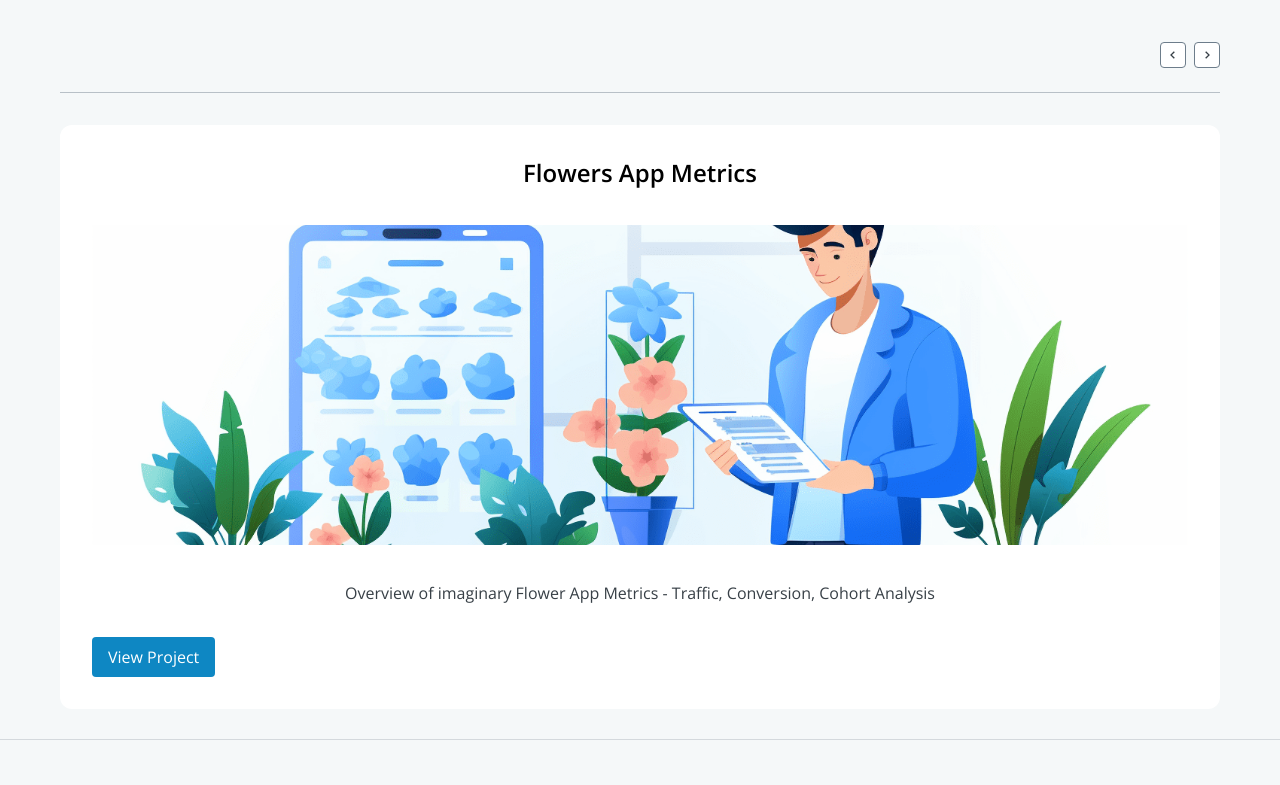
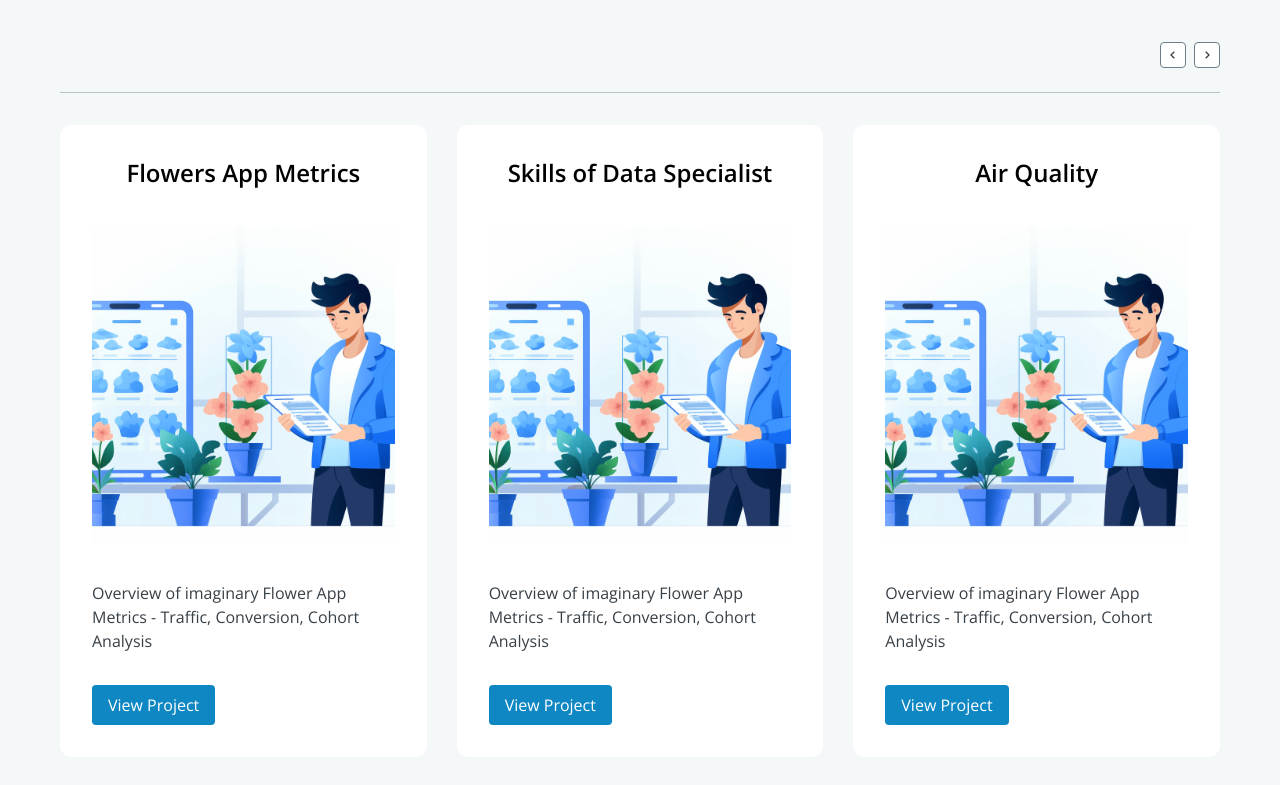
Before and after one commit to raports/raports-website, a Next.js app: page / in a window 1280 px wide. Shown: the part 3560-4345 px from the top of the page. Built offline with nearby package versions, Linux system fonts and the light colour scheme.

Commit message:
works responciveness

```diff
--- a/app/works/page.jsx
+++ b/app/works/page.jsx
@@ -8,7 +8,7 @@ export default function WorksPage() {
     <main>
       <section className="max-width section-padding">
         <SectionHeader title="My works" subtitle="Get to know my style" />
-        <div className="grid grid-cols-3 gap-12">
+        <div className="grid grid-cols-1 desktop:grid-cols-3 gap-12">
           {works.map((work, index) => (
             <WorkCard key={index} {...work} />
           ))}
--- a/components/MobileMenu.jsx
+++ b/components/MobileMenu.jsx
@@ -45,12 +45,13 @@ const MobileMenu = () => {
                   href={link.href}
                   label={link.label}
                   className={"text-2xl"}
+                  onClick={toggleMenu}
                 />
               </li>
             ))}
           </ul>
 
-          <Link href="/contact" className="btn btn-primary">
+          <Link href="https://t.me/ramis_raports" className="btn btn-primary">
             <BiLogoTelegram />
             Contact me
           </Link>
--- a/components/Navbar.jsx
+++ b/components/Navbar.jsx
@@ -10,8 +10,6 @@ import NavbarLink from "@/components/NavbarLink";
 import MobileMenu from "./MobileMenu";
 
 export default function Navbar() {
-  const pathname = usePathname();
-  const [toggle, setToggle] = useState(false);
   return (
     <header className="flex items-center justify-between h-20 max-width border-b border-grey-100">
       {/* Logo */}
--- a/components/NavbarLink.jsx
+++ b/components/NavbarLink.jsx
@@ -4,12 +4,13 @@ import Link from "next/link";
 import { usePathname } from "next/navigation";
 import React from "react";
 
-const NavbarLink = ({ href, label, className }) => {
+const NavbarLink = ({ href, label, className, onClick }) => {
   const pathname = usePathname();
 
   return (
     <Link
       href={href}
+      onClick={onClick}
       className={`py-3 text-grey-700 hover:text-blue transition-colors relative block
       after:block after:absolute after:left-0 after:h-0.5 after:bg-blue after:w-full
       after:scale-x-0 after:hover:scale-x-100 ${className}
--- a/components/WorkCard.jsx
+++ b/components/WorkCard.jsx
@@ -6,7 +6,7 @@ const WorkCard = ({ title, image, description, url }) => {
     <div className="flex flex-col items-center gap-4 bg-white rounded-xl p-8">
       <h4 className="text-2xl font-semibold mb-5">{title}</h4>
       <div className="relative w-full h-80 mb-5">
-        <Image src={image} alt={title} fill className="object-cover" sizes="(max-width: 1440px) 33vw, 100vw" />
+        <Image src={image} alt={title} fill className="object-cover" sizes="100vw" />
       </div>
 
       <p className="text-grey-700 mb-4">{description}</p>
--- a/components/sections/Hero.jsx
+++ b/components/sections/Hero.jsx
@@ -37,7 +37,7 @@ export default function Hero() {
           src="/images/hero.jpg"
           alt="hero"
           fill
-          sizes="(max-width: 1440px) 33vw, 90vw"
+          sizes="100vw"
           className="object-cover"
           priority={false}
         />
--- a/components/sections/Works.jsx
+++ b/components/sections/Works.jsx
@@ -1,15 +1,29 @@
 "use client";
 
-import React, { useRef } from "react";
+import React, { useEffect, useRef, useState } from "react";
 import { works } from "@/constants";
 import WorkCard from "@/components/WorkCard";
 import SectionHeader from "@/components/SectionHeader";
 import { BiChevronLeft, BiChevronRight } from "react-icons/bi";
 import { Swiper, SwiperSlide } from "swiper/react";
 import "swiper/css";
+import { useWindowSize } from "@/hooks/useWindowSize";
 
 const Works = () => {
   const swiperRef = useRef(null);
+  const [sliderPerView, setSliderPerView] = useState(3);
+
+  const { width } = useWindowSize();
+
+  useEffect(() => {
+    if(width < 1024) {
+      setSliderPerView(1);
+    } else if(width < 1268) {
+      setSliderPerView(2);
+    } else {
+      setSliderPerView(3);
+    }
+  }, [width]);
 
   return (
     <section className="max-width section-padding">
@@ -36,7 +50,7 @@ const Works = () => {
         </div>
         <div className="mt-8">
           <Swiper
-            slidesPerView={'auto'}
+            slidesPerView={sliderPerView}
             spaceBetween={30}
             loop={true}
             onSwiper={(swiper) => {
--- a/constants/index.js
+++ b/constants/index.js
@@ -178,4 +178,28 @@ export const works = [
       "Overview of imaginary Flower App Metrics - Traffic, Conversion, Cohort Analysis",
     url: "https://public.tableau.com/views/FlowersAppMetrics/sheet15?:language=en-US&publish=yes&:display_count=n&:origin=viz_share_link",
   },
+  {
+    id: 2,
+    title: "Skills of Data Specialist",
+    image: "/images/works/flowersapp.png",
+    description:
+      "Overview of imaginary Flower App Metrics - Traffic, Conversion, Cohort Analysis",
+    url: "https://public.tableau.com/views/FlowersAppMetrics/sheet15?:language=en-US&publish=yes&:display_count=n&:origin=viz_share_link",
+  },
+  {
+    id: 3,
+    title: "Air Quality",
+    image: "/images/works/flowersapp.png",
+    description:
+      "Overview of imaginary Flower App Metrics - Traffic, Conversion, Cohort Analysis",
+    url: "https://public.tableau.com/views/FlowersAppMetrics/sheet15?:language=en-US&publish=yes&:display_count=n&:origin=viz_share_link",
+  },
+  {
+    id: 4,
+    title: "Gas and Oil Prices",
+    image: "/images/works/flowersapp.png",
+    description:
+      "Overview of imaginary Flower App Metrics - Traffic, Conversion, Cohort Analysis",
+    url: "https://public.tableau.com/views/FlowersAppMetrics/sheet15?:language=en-US&publish=yes&:display_count=n&:origin=viz_share_link",
+  },
 ];
```
Also changed, not shown: public/images/aboutHero.jpg.
